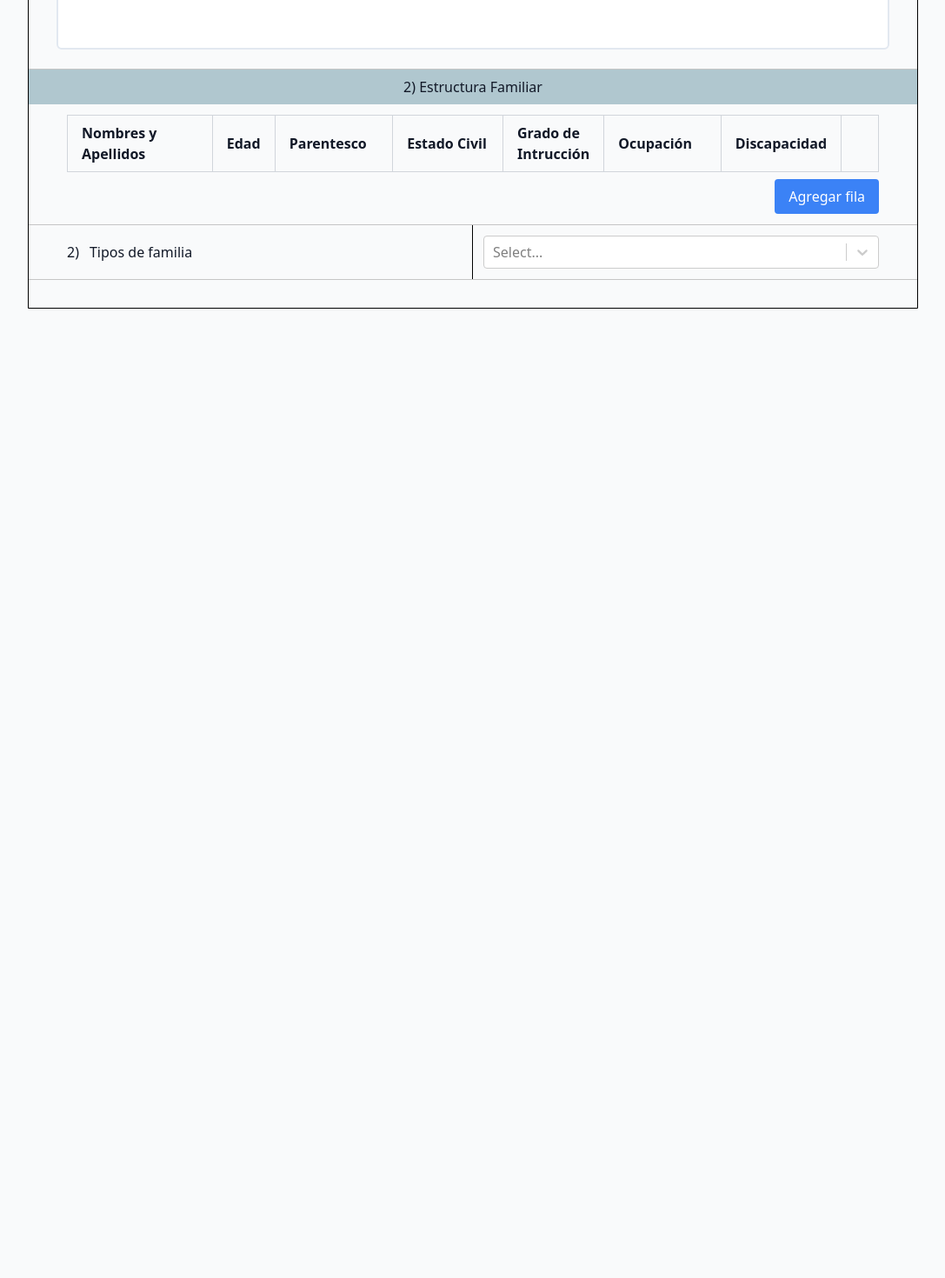
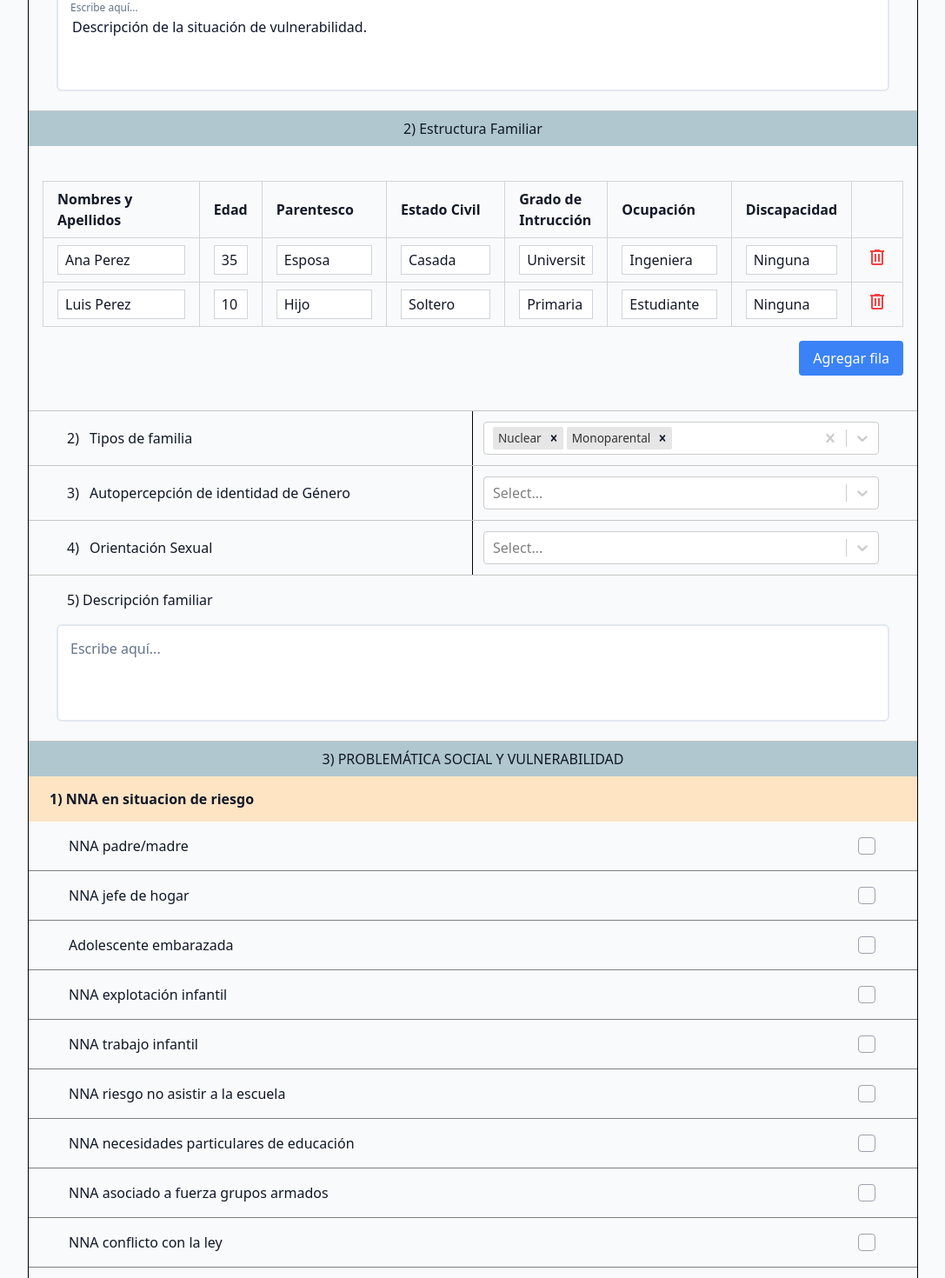
Before and after one commit to MateoRNV/HumanMobilityProject, a React (Vite) app: page /trabajo-social/1 in a window 1280 px wide. Shown: the part 260-1730 px from the top of the page at 87% size, without its empty margins (96-1183 px from the left). Before the commit the page ends 800 px from the top, so only its background shows below. Built offline with nearby package versions, Linux system fonts and the light colour scheme.

Commit message:
multi-checkbox adicionado

```diff
--- a/src/apis/users-api.js
+++ b/src/apis/users-api.js
@@ -118,6 +118,46 @@ export const users = [
           fieldId: "fld-62",
           type: "textarea",
           value: "Asesoría legal por regularización.",
+        },
+      ],
+    },
+    socialWork: {
+      version: 1,
+      submitted_at: "2023-11-01T10:00:00Z",
+      answers: [
+        {
+          fieldId: "fld-1",
+          type: "long-text",
+          value: "Descripción de la situación de vulnerabilidad.",
+        },
+        {
+          fieldId: "fld-2",
+          type: "table",
+          value: [
+            {
+              name: "Ana Perez",
+              age: "35",
+              relationship: "Esposa",
+              marital_status: "Casada",
+              education_level: "Universitario",
+              occupation: "Ingeniera",
+              disability: "Ninguna",
+            },
+            {
+              name: "Luis Perez",
+              age: "10",
+              relationship: "Hijo",
+              marital_status: "Soltero",
+              education_level: "Primaria",
+              occupation: "Estudiante",
+              disability: "Ninguna",
+            },
+          ],
+        },
+        {
+          fieldId: "fld-3",
+          type: "multi-select",
+          value: ["nuclear", "monoparental"],
         },
       ],
     },
--- a/src/components/CheckboxInput/CheckboxInput.jsx
+++ b/src/components/CheckboxInput/CheckboxInput.jsx
@@ -3,7 +3,7 @@ import React from "react";
 export const CheckboxInput = ({ checked, onChange, ...props }) => {
   return (
     <label className="inline-flex items-center cursor-pointer">
-      <span className="relative">
+      <span className="relative flex">
         <input
           type="checkbox"
           checked={checked}
--- a/src/components/FormRender.jsx
+++ b/src/components/FormRender.jsx
@@ -129,7 +129,7 @@ export const FormRender = ({
 
   /** UI helpers */
   const FieldRow = ({ field, rightClassName = "", children }) => (
-    <>
+    <div className={styles["field-container"]}>
       <div className="flex">
         <div className="flex items-center w-1/2 p-3 border-right">
           <div className="me-3">{`${field.order})`}</div>
@@ -151,7 +151,7 @@ export const FormRender = ({
           />
         </div>
       )}
-    </>
+    </div>
   );
 
   const renderField = (fieldDefinition) => {
@@ -241,7 +241,6 @@ export const FormRender = ({
         );
 
       case "matrix": {
-        // value es el objeto controlado
         return (
           <FieldRow field={fieldDefinition} key={fieldDefinition.id}>
             <MatrixInput
@@ -286,7 +285,7 @@ export const FormRender = ({
 
       case "table":
         return (
-          <div className="p-3">
+          <div className={`${styles["table-container"]}`}>
             <Table
               columns={fieldDefinition.columns}
               data={normalizedValue || []}
@@ -301,7 +300,10 @@ export const FormRender = ({
         );
       case "long-text":
         return (
-          <div>
+          <div className={styles["field-container"]}>
+            {fieldDefinition.title && (
+              <h3 className="mt-4 mb-2 ms-3">{`${fieldDefinition.order}) ${fieldDefinition.title}`}</h3>
+            )}
             <TextareaField
               label={fieldDefinition.placeholder || "Escribe aquí..."}
               defaultValue={normalizedValue ?? ""}
@@ -310,6 +312,48 @@ export const FormRender = ({
               }
               required={fieldDefinition.required}
             />
+          </div>
+        );
+      case "multi-checkbox":
+        return (
+          <div>
+            {fieldDefinition.title && (
+              <h3
+                className={styles["checkbox-title"]}
+              >{`${fieldDefinition.order}) ${fieldDefinition.title}`}</h3>
+            )}
+            <div className="flex flex-col">
+              {(fieldDefinition.options || []).map((opt) => (
+                <div className={styles["checkbox-container"]} key={opt.value}>
+                  <div>{opt.label}</div>
+                  <CheckboxInput
+                    key={opt.value}
+                    checked={
+                      Array.isArray(normalizedValue)
+                        ? normalizedValue.includes(opt.value)
+                        : false
+                    }
+                    onChange={(checked) => {
+                      let updatedValues = Array.isArray(normalizedValue)
+                        ? [...normalizedValue]
+                        : [];
+                      if (checked) {
+                        // agregar
+                        if (!updatedValues.includes(opt.value)) {
+                          updatedValues.push(opt.value);
+                        }
+                      } else {
+                        // quitar
+                        updatedValues = updatedValues.filter(
+                          (v) => v !== opt.value
+                        );
+                      }
+                      setAnswer(fieldDefinition, { value: updatedValues });
+                    }}
+                  />
+                </div>
+              ))}
+            </div>
           </div>
         );
       default:
@@ -354,9 +398,7 @@ export const FormRender = ({
               className={styles["section-title"]}
             >{`${section.order}) ${section.title}`}</h2>
             {[...(section.fields || [])].sort(byOrder).map((field) => (
-              <div key={field.id} className={styles["field-container"]}>
-                {renderField(field)}
-              </div>
+              <div key={field.id}>{renderField(field)}</div>
             ))}
             {section.observations && (
               <div className="w-full mt-2 px-8">
--- a/src/components/Table/Table.jsx
+++ b/src/components/Table/Table.jsx
@@ -95,7 +95,7 @@ export const Table = ({
         <div className="w-full flex justify-end">
           <button
             type="button"
-            className="mt-2 px-4 py-2 bg-blue-500 text-white rounded hover:bg-blue-600"
+            className="mt-4 px-4 py-2 bg-blue-500 text-white rounded hover:bg-blue-600"
             onClick={handleAddRow}
           >
             {addRowText || "Agregar fila"}
--- a/src/components/form-render.module.css
+++ b/src/components/form-render.module.css
@@ -13,12 +13,33 @@
   background-color: #b0c7cf;
 }
 
-.field-container{
-    padding: 0rem 2rem;
-    border-bottom: 1px solid #c5c5c5;
+.field-container {
+  padding: 0rem 2rem;
+  border-bottom: 1px solid #c5c5c5;
 }
 
 .date-input input {
   padding: 0.25rem 0.5rem;
   border-bottom: 1px solid gray;
 }
+
+.checkbox-title {
+  font-weight: bold;
+  padding: 0.875rem;
+  padding-left: 1.5rem;
+  font-size: 1rem;
+  background-color: bisque;
+}
+
+.checkbox-container {
+  display: flex;
+  align-items: center;
+  padding: 1rem 3rem 1rem 2.875rem;
+  justify-content: space-between;
+  border-bottom: 1px solid grey;
+}
+
+.table-container{
+  padding: 2.5rem 1rem;
+  border-bottom: 1px solid #c5c5c5;
+}
--- a/src/pages/SocialWorkForm/SocialWorkForm.jsx
+++ b/src/pages/SocialWorkForm/SocialWorkForm.jsx
@@ -1,11 +1,42 @@
+import React from "react";
+import { useLocation, useParams, useNavigate } from "react-router";
 import { FormRender } from "../../components/FormRender";
 import socialWorkSchema from "../../schema/socialWork.json";
-
+import { users } from "../../apis/users-api";
 
 export const SocialWorkForm = () => {
+  const { userId } = useParams();
+  const location = useLocation();
+  const navigate = useNavigate();
+
+  const userFromState = location.state?.user;
+  const user = userFromState ?? users.find((u) => u.id === Number(userId));
+
+  if (!user) {
+    return (
+      <div className="p-4">
+        <p>No se encontró el usuario.</p>
+        <button className="btn" onClick={() => navigate(-1)}>
+          Volver
+        </button>
+      </div>
+    );
+  }
+
+  const initialAnswers = user.socialWork?.answers ?? [];
+
   return (
     <div className="mt-3">
-      <FormRender formSchema={socialWorkSchema} />
+      <h1 className="text-xl font-semibold my-4 w-full text-center">
+        Trabajo Social — {user.name} ({user.document})
+      </h1>
+
+      <FormRender
+        formSchema={socialWorkSchema}
+        initialAnswers={initialAnswers}
+      />
     </div>
   );
 };
+
+export default SocialWorkForm;
--- a/src/schema/socialWork.json
+++ b/src/schema/socialWork.json
@@ -23,7 +23,7 @@
       "title": "Estructura Familiar",
       "fields": [
         {
-          "id": "fld-1",
+          "id": "fld-2",
           "order": 1,
           "title": "",
           "type": "table",
@@ -49,7 +49,7 @@
           "addRowText": "Agregar fila"
         },
         {
-          "id": "fld-2",
+          "id": "fld-3",
           "order": 2,
           "title": "Tipos de familia",
           "type": "multi-select",
@@ -87,6 +87,123 @@
               "label": "Unipersonal"
             }
           ]
+        },
+        {
+          "id": "fld-4",
+          "order": 3,
+          "title": "Autopercepción de identidad de Género",
+          "type": "select",
+          "options": [
+            {
+              "value": "masculino",
+              "label": "Masculino"
+            },
+            {
+              "value": "femenino",
+              "label": "Femenino"
+            },
+            {
+              "value": "trans",
+              "label": "Trans"
+            },
+            {
+              "value": "genero_fluido",
+              "label": "Genero fluido"
+            },
+            {
+              "value": "no_responde",
+              "label": "No responde"
+            }
+          ]
+        },
+        {
+          "id": "fld-5",
+          "order": 4,
+          "title": "Orientación Sexual",
+          "type": "select",
+          "options": [
+            {
+              "value": "heterosexual",
+              "label": "Heterosexual"
+            },
+            {
+              "value": "bisexual",
+              "label": "Bisexual"
+            },
+            {
+              "value": "gay",
+              "label": "Gay"
+            },
+            {
+              "value": "lesbiana",
+              "label": "Lesbiana"
+            },
+            {
+              "value": "asexual",
+              "label": "Asexual"
+            },
+            {
+              "value": "otro",
+              "label": "Otro"
+            }
+          ]
+        },
+        {
+          "id": "fld-6",
+          "order": 5,
+          "title": "Descripción familiar",
+          "type": "long-text"
+        }
+      ]
+    },
+    {
+      "id": "sec-3",
+      "order": 3,
+      "title": "PROBLEMÁTICA SOCIAL Y VULNERABILIDAD",
+      "fields": [
+        {
+          "id": "fld-7",
+          "order": 1,
+          "title": "NNA en situacion de riesgo",
+          "type": "multi-checkbox",
+          "options": [
+            {
+              "value": "nna_padre_madre",
+              "label": "NNA padre/madre"
+            },
+            {
+              "value": "nna_jefe_hogar",
+              "label": "NNA jefe de hogar"
+            },
+            {
+              "value": "adolescente_embarazada",
+              "label": "Adolescente embarazada"
+            },
+            {
+              "value": "nna_explotacion_infantil",
+              "label": "NNA explotación infantil"
+            },
+            {
+              "value": "nna_trabajo_infantil",
+              "label": "NNA trabajo infantil"
+            },
+            {
+              "value": "nna_riesgo_no_asistir_escuela",
+              "label": "NNA riesgo no asistir a la escuela"
+            },
+            {
+              "value": "nna_necesidades_particulares_educacion",
+              "label": "NNA necesidades particulares de educación"
+            },
+            {
+              "value": "nna_asociado_grupos_armados",
+              "label": "NNA asociado a fuerza grupos armados"
+            },
+            {
+              "value": "nna_conflicto_ley",
+              "label": "NNA conflicto con la ley"
+            }
+          ]
         }
       ]
     }
```
